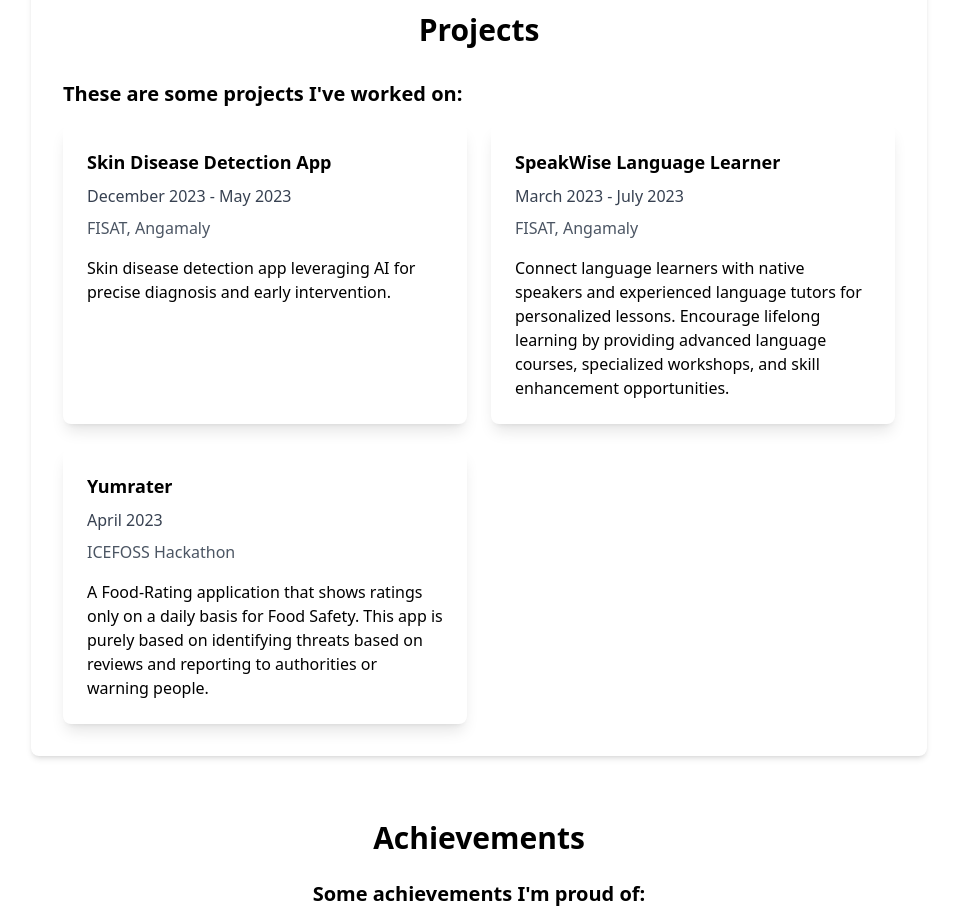
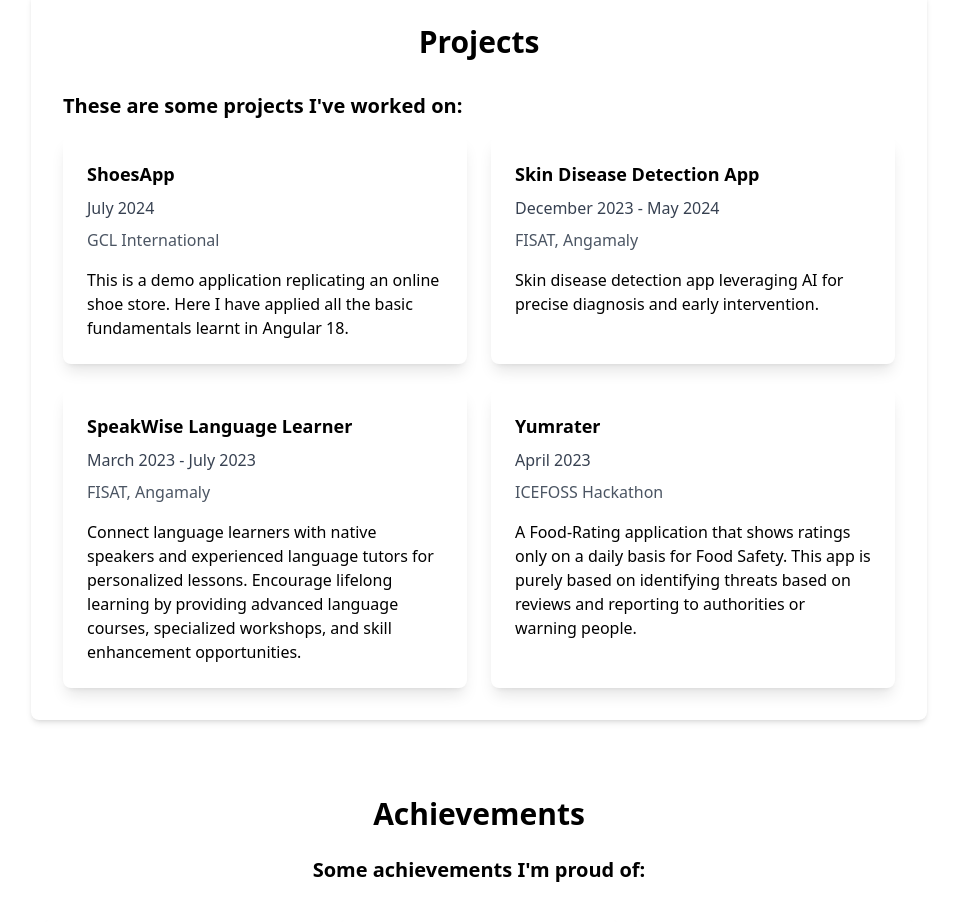
Before and after one commit to aaronchrisjo/eport, an Angular app: page / in a window 1280 px wide. Shown: the part 2120-3042 px from the top of the page, without its empty margins (161-1118 px from the left). Built offline with nearby package versions, Linux system fonts and the light colour scheme.

Commit message:
Added shoesapp to list of projects.

```diff
--- a/src/app/main/resume/resume.component.html
+++ b/src/app/main/resume/resume.component.html
@@ -23,6 +23,32 @@
           class="relative bg-white p-6 shadow-lg rounded-lg transform transition-transform duration-300 hover:scale-105 hover:shadow-xl dark:bg-slate-800 dark:text-white"
         >
           <div class="absolute inset-0 bg-black bg-opacity-50 opacity-0 hover:opacity-100 shadow-lg rounded-lg transition-opacity duration-300 flex items-center justify-center">
+            <a href="https://test-mod.vercel.app/home" target="_blank" class="text-white text-4xl">
+              <svg xmlns="http://www.w3.org/2000/svg" width="24" height="24" fill="none">
+                <path fill="#ffffff" d="M18.51 3.868a4 4 0 0 0-5.657 0L8.611 8.111a4 4 0 0 0 5.657 5.657l.502-.503s-.226-.635-.502-.911c-.276-.277-.912-.503-.912-.503l-.502.503a2 2 0 0 1-2.829-2.829l4.243-4.243a2 2 0 0 1 2.828 2.829l-.707.707s.49.318.798.627c.31.309.616.787.616.787l.707-.707a4 4 0 0 0 0-5.657Z"></path>
+                <path fill="#ffffff" d="M16.39 10.232a4 4 0 0 0-5.658 0l-.541.542s.268.6.544.875c.276.276.87.539.87.539l.541-.542a2 2 0 1 1 2.829 2.829l-4.243 4.243a2 2 0 1 1-2.828-2.829l.779-.779s-.503-.359-.78-.635c-.275-.276-.635-.779-.635-.779l-.778.779a4 4 0 1 0 5.656 5.657l4.243-4.243a4 4 0 0 0 0-5.657Z"></path>
+              </svg>
+            </a>
+          </div>
+          <h4 class="text-lg font-semibold mb-2 dark:text-white">
+            ShoesApp
+          </h4>
+          <p class="text-gray-700 mb-2 dark:text-white">
+            July 2024
+          </p>
+          <p class="text-gray-600 mb-4 dark:text-white">
+            GCL International
+          </p>
+          <p>
+            This is a demo application replicating an online shoe store. Here I have applied all the basic fundamentals learnt in Angular 18.
+          </p>
+        </div>
+
+        <!-- Project 2 -->
+        <div
+          class="relative bg-white p-6 shadow-lg rounded-lg transform transition-transform duration-300 hover:scale-105 hover:shadow-xl dark:bg-slate-800 dark:text-white"
+        >
+          <div class="absolute inset-0 bg-black bg-opacity-50 opacity-0 hover:opacity-100 shadow-lg rounded-lg transition-opacity duration-300 flex items-center justify-center">
             <a href="https://skin-ai-fisat.vercel.app/" target="_blank" class="text-white text-4xl">
               <svg xmlns="http://www.w3.org/2000/svg" width="24" height="24" fill="none">
                 <path fill="#ffffff" d="M18.51 3.868a4 4 0 0 0-5.657 0L8.611 8.111a4 4 0 0 0 5.657 5.657l.502-.503s-.226-.635-.502-.911c-.276-.277-.912-.503-.912-.503l-.502.503a2 2 0 0 1-2.829-2.829l4.243-4.243a2 2 0 0 1 2.828 2.829l-.707.707s.49.318.798.627c.31.309.616.787.616.787l.707-.707a4 4 0 0 0 0-5.657Z"></path>
@@ -34,7 +60,7 @@
             Skin Disease Detection App
           </h4>
           <p class="text-gray-700 mb-2 dark:text-white">
-            December 2023 - May 2023
+            December 2023 - May 2024
           </p>
           <p class="text-gray-600 mb-4 dark:text-white">
             FISAT, Angamaly
@@ -45,7 +71,7 @@
           </p>
         </div>
 
-        <!-- Project 2 -->
+        <!-- Project 3 -->
         <div
           class="relative bg-white p-6 shadow-lg rounded-lg transform transition-transform duration-300 hover:scale-105 hover:shadow-xl dark:bg-slate-800 dark:text-white"
         >
@@ -68,7 +94,7 @@
           </p>
         </div>
 
-        <!-- Project 3 -->
+        <!-- Project 4 -->
         <div
           class="relative bg-white p-6 shadow-lg rounded-lg transform transition-transform duration-300 hover:scale-105 hover:shadow-xl dark:bg-slate-800 dark:text-white"
         >
```
